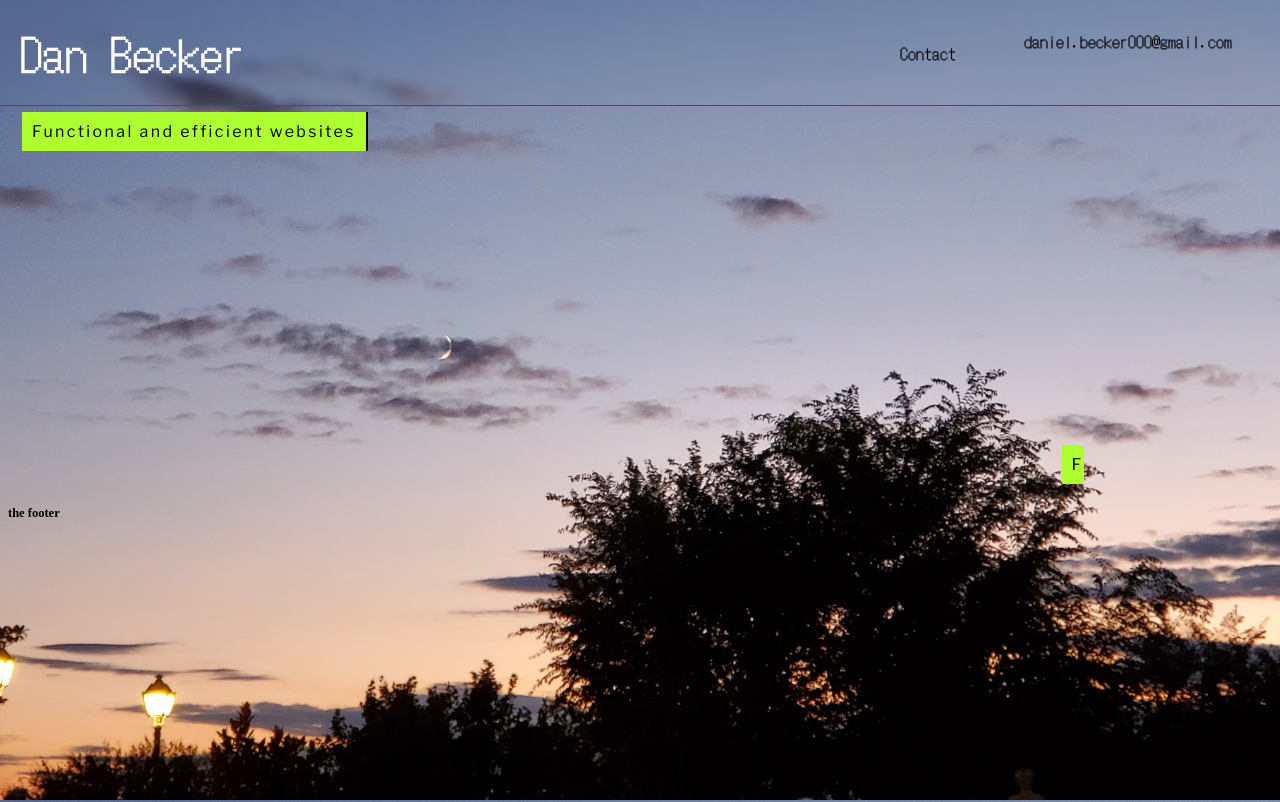
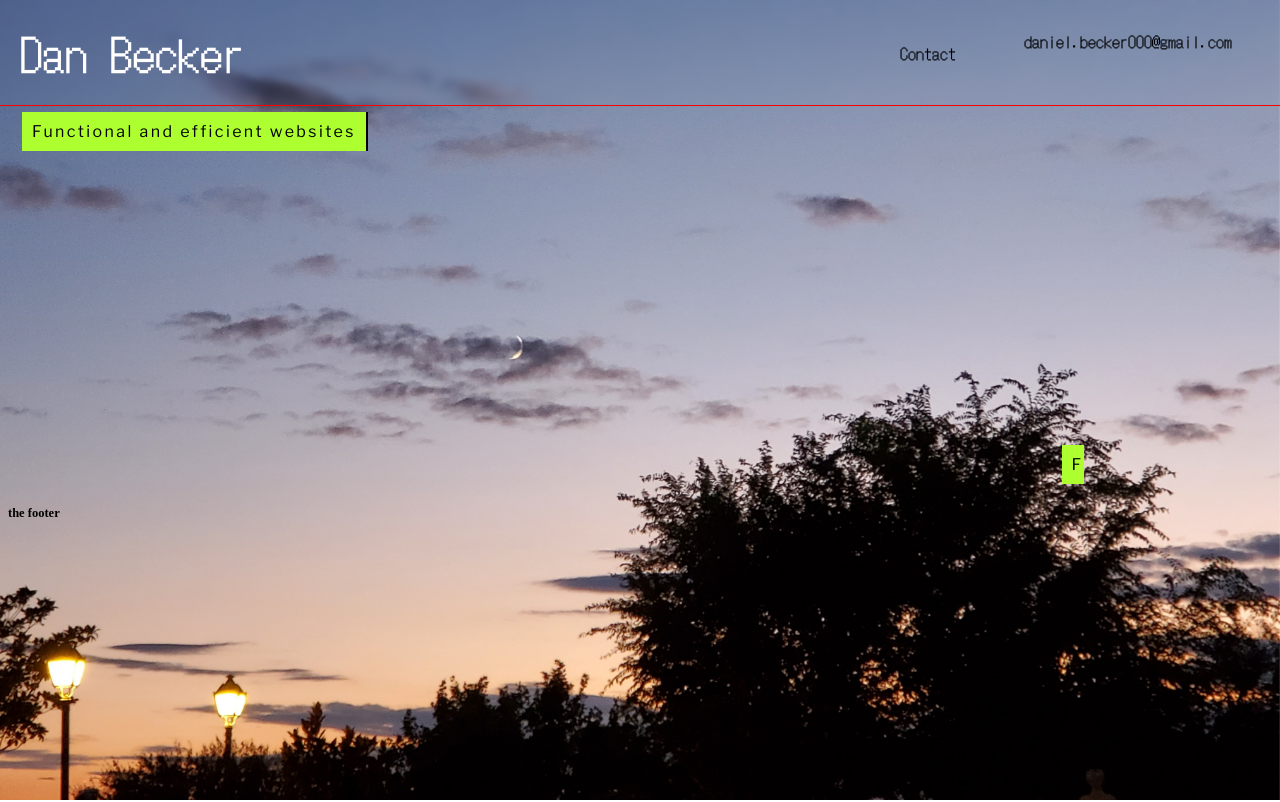
Before and after one commit to dandanthemanman/portfolio, a Nuxt app: page / in a window 1280 px wide. Shown: the top 802 px of the page. Built offline with nearby package versions, Linux system fonts and the light colour scheme.

Commit message:
tries using fixed background div

```diff
--- a/app.vue
+++ b/app.vue
@@ -1,4 +1,5 @@
 <template>
+<div id="background"></div>
 <div class="site">
   <GlobalNavBar class="global-nav-component"/>
   <NuxtPage/>
@@ -30,12 +31,23 @@ html, body {
 
 }
 
+#background {
+  position: fixed;
+  top: 0;
+  left: 0;
+  width: 100%;
+  height: 100vh;
+  background-image: url("./public/madrid_sunset.jpg");
+  background-size: cover;
+  z-index: -1;
+}
+
 .site {
-  background-image: url("./public/madrid_sunset.jpg");
-  background-repeat: no-repeat;
-  background-position: center;
-  background-size: cover;
-  background-attachment: fixed;
+  // background-image: url("./public/madrid_sunset.jpg");
+  // background-repeat: no-repeat;
+  // background-position: center;
+  // background-size: cover;
+  // background-attachment: fixed;
   display: flex;
   // VV don't understand why the 1vh is necessary here
   min-height: calc(var(--vh, 1vh) * 100);
```
